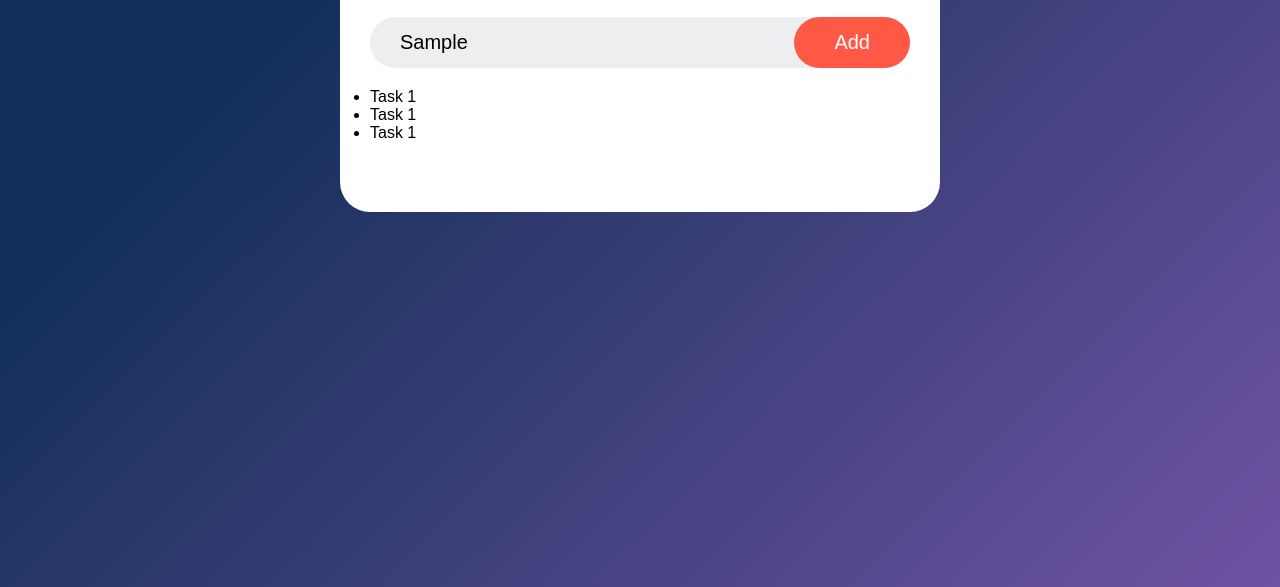
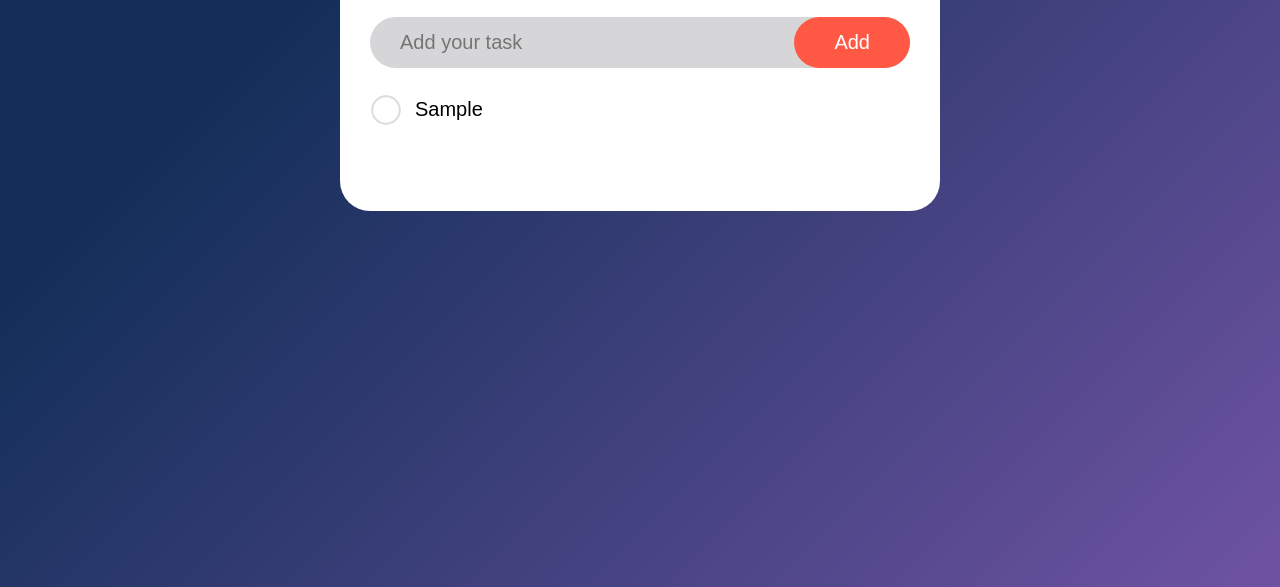
Before and after one commit to aryandas2911/To-Do-List, a plain HTML site: page index.html in a window 1280 px wide. Both pictures are taken after typing "Sample" into the empty fields and a click on the button "Add". Shown: the part 213-800 px from the top of the page. Drawn offline with Linux system fonts and the light colour scheme.

Commit message:
Added CSS for Tasks and JS for entering new task

```diff
--- a/index.html
+++ b/index.html
@@ -12,14 +12,15 @@
         <h2>To-Do List <img src="images\icon.png" /></h2>
         <div class="input">
           <input type="text" placeholder="Add your task" id="input-box" />
-          <button>Add</button>
+          <button onclick="AddTask()">Add</button>
         </div>
         <ul id="list-container">
-          <li>Task 1</li>
-          <li>Task 1</li>
-          <li>Task 1</li>
+          <!-- <li class="checked">Task 1</li>
+          <li>Task 2</li>
+          <li>Task 3</li> -->
         </ul>
       </div>
     </div>
+    <script src="script.js"></script>
   </body>
 </html>
--- a/script.js
+++ b/script.js
@@ -0,0 +1,13 @@
+const InputBox = document.getElementById("input-box");
+const ListContainer = document.getElementById("list-container");
+
+function AddTask() {
+  if (InputBox.value === "") {
+    alert("Enter something");
+  } else {
+    let li = document.createElement("li");
+    li.innerHTML = InputBox.value;
+    ListContainer.appendChild(li);
+  }
+  InputBox.value = "";
+}
--- a/style.css
+++ b/style.css
@@ -43,7 +43,7 @@
     align-items: center;
     margin-bottom: 20px;
     padding-left: 20px;
-    background-color: #edeef0;
+    background-color: #d6d6d8;
     border-radius: 30px;
 }
 
@@ -68,7 +68,38 @@ button{
     border-radius: 30px;
 }
 
-/*List Box Task Container*/
-#list-container{
+/*List Box Tasks List*/
+ul li{
+    list-style: none;
+    font-size: 20px;
+    margin-bottom: 10px;
+    padding: 10px 8px 10px 45px;
+    user-select: none;
+    cursor: pointer;
+    position: relative;
+}
 
+/*List Box Tasks Check Button*/
+ul li::before{
+    content: '';
+    position: absolute;
+    height: 30px;
+    width: 30px;
+    background-image: url(images/unchecked.png);
+    border-radius: 50%;
+    background-size: cover;
+    background-position: center;
+    top: 7px;
+    left: 1px;
 }
+
+
+/*List Box Tasks On Checked*/
+ul li.checked{
+    color: #555;
+    text-decoration: line-through;
+}
+
+ul li.checked::before{
+    background-image: url(images/checked.png);
+}
```
